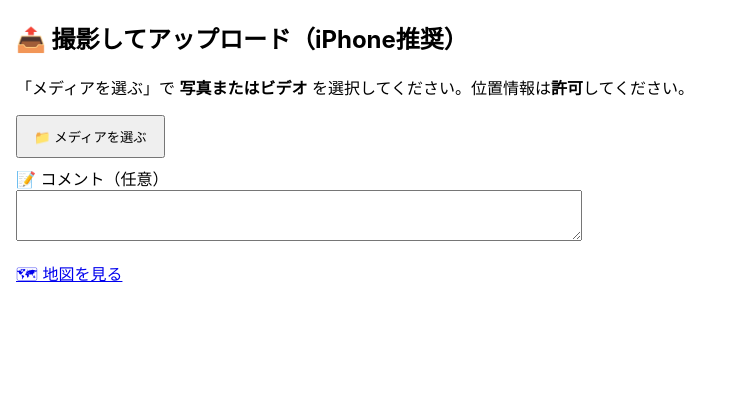
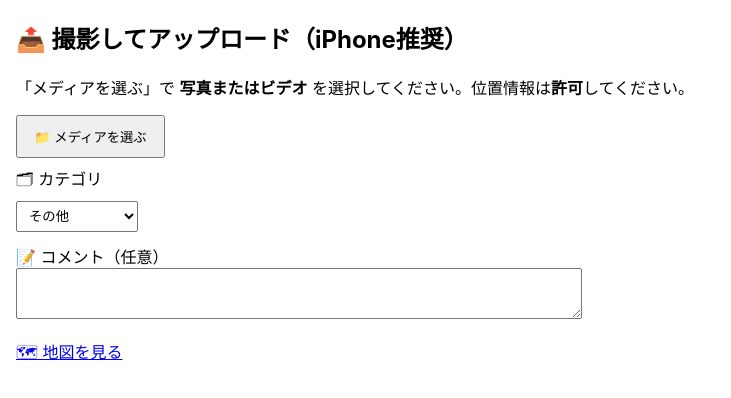
Before and after one commit to aflatmatsuoka-create/incident-map, a website: page public/index.html in a window 1280 px wide. Shown: the whole page, without its empty margins (0-731 px from the left). Drawn offline with Linux system fonts and the light colour scheme.

Commit message:
Update index.html

```diff
--- a/public/index.html
+++ b/public/index.html
@@ -1,11 +1,9 @@
 <!doctype html>
 <html lang="ja">
-<head>
-  <meta charset="utf-8" />
-  <meta name="viewport" content="width=device-width, initial-scale=1" />
-  <title>IncidentMap Web - Record (iPhone)</title>
-</head>
-<body style="font-family: -apple-system, system-ui, sans-serif; margin:16px;">
+<meta charset="utf-8" />
+<meta name="viewport" content="width=device-width, initial-scale=1" />
+<title>IncidentMap Web - Record (iPhone)</title>
+<body style="font-family:-apple-system,system-ui,sans-serif;margin:16px;">
   <h2>📤 撮影してアップロード（iPhone推奨）</h2>
   <p>「メディアを選ぶ」で <b>写真またはビデオ</b> を選択してください。位置情報は<b>許可</b>してください。</p>
 
@@ -16,13 +14,21 @@
     <span id="status" style="color:#666"></span>
   </div>
 
-  <label>📝 コメント（任意）</label><br>
+  <label>🗂 カテゴリ</label><br>
+  <select id="category" style="padding:6px 8px;margin:6px 0 12px;">
+    <option value="incident">事件/事故</option>
+    <option value="event">イベント/祭り</option>
+    <option value="other" selected>その他</option>
+  </select>
+
+  <div><label>📝 コメント（任意）</label></div>
   <textarea id="note" rows="3" style="width:100%;max-width:560px;"></textarea>
 
   <script>
     const statusEl = document.getElementById('status');
     const fileInput = document.getElementById('file');
     const noteEl = document.getElementById('note');
+    const catEl = document.getElementById('category');
     document.getElementById('pick').onclick = () => fileInput.click();
 
     fileInput.onchange = async () => {
@@ -41,7 +47,7 @@
       fd.append('captured_at', new Date().toISOString());
       fd.append('accuracy', Math.round(pos?.coords.accuracy ?? 0));
       fd.append('note', noteEl.value || '');
-      // フィールド名は何でもOK（サーバ側は any で受領）
+      fd.append('category', catEl.value || 'other');
       fd.append('file', file, file.name || 'media');
 
       const r = await fetch('/upload', { method: 'POST', body: fd });
```
